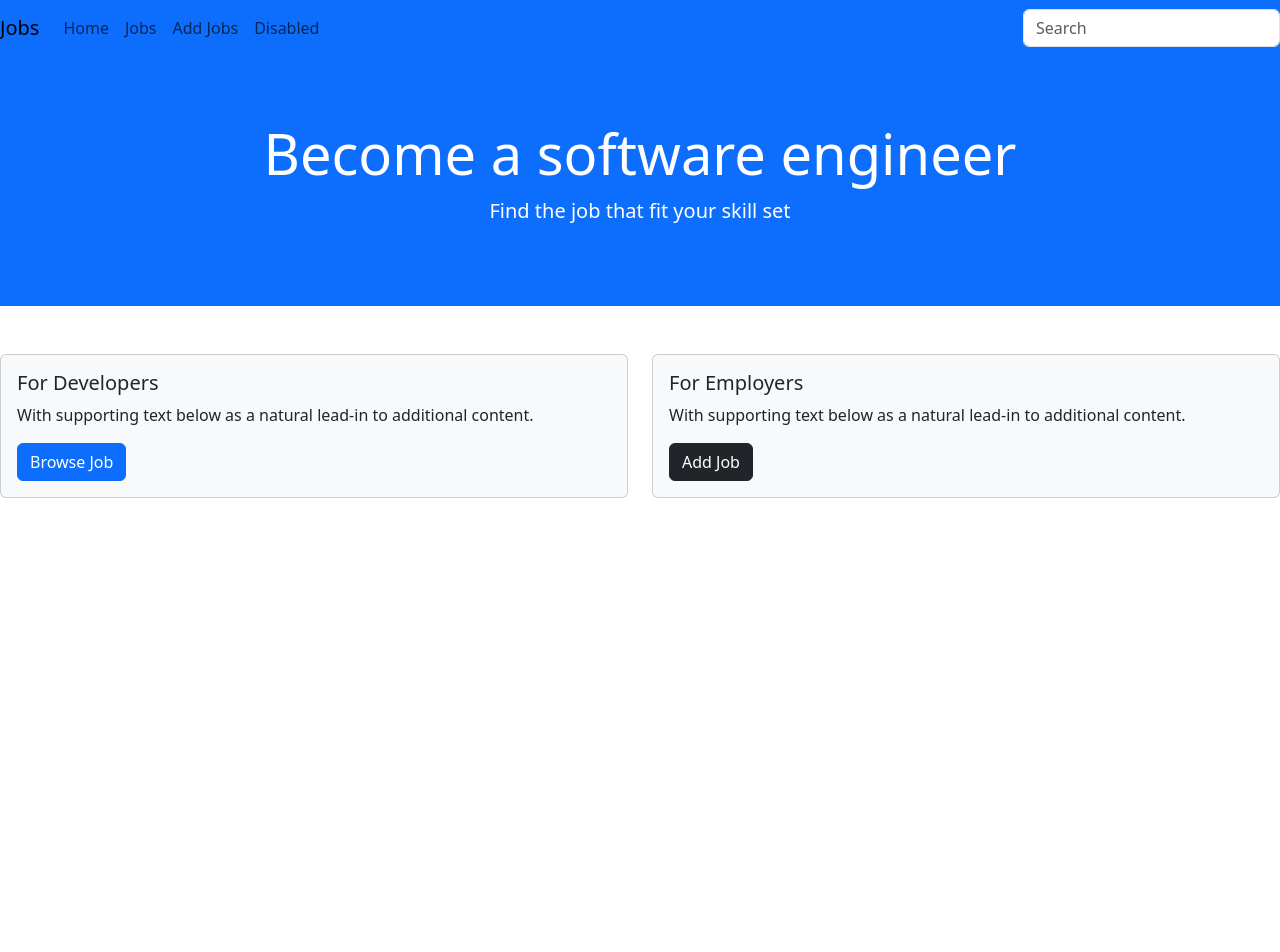
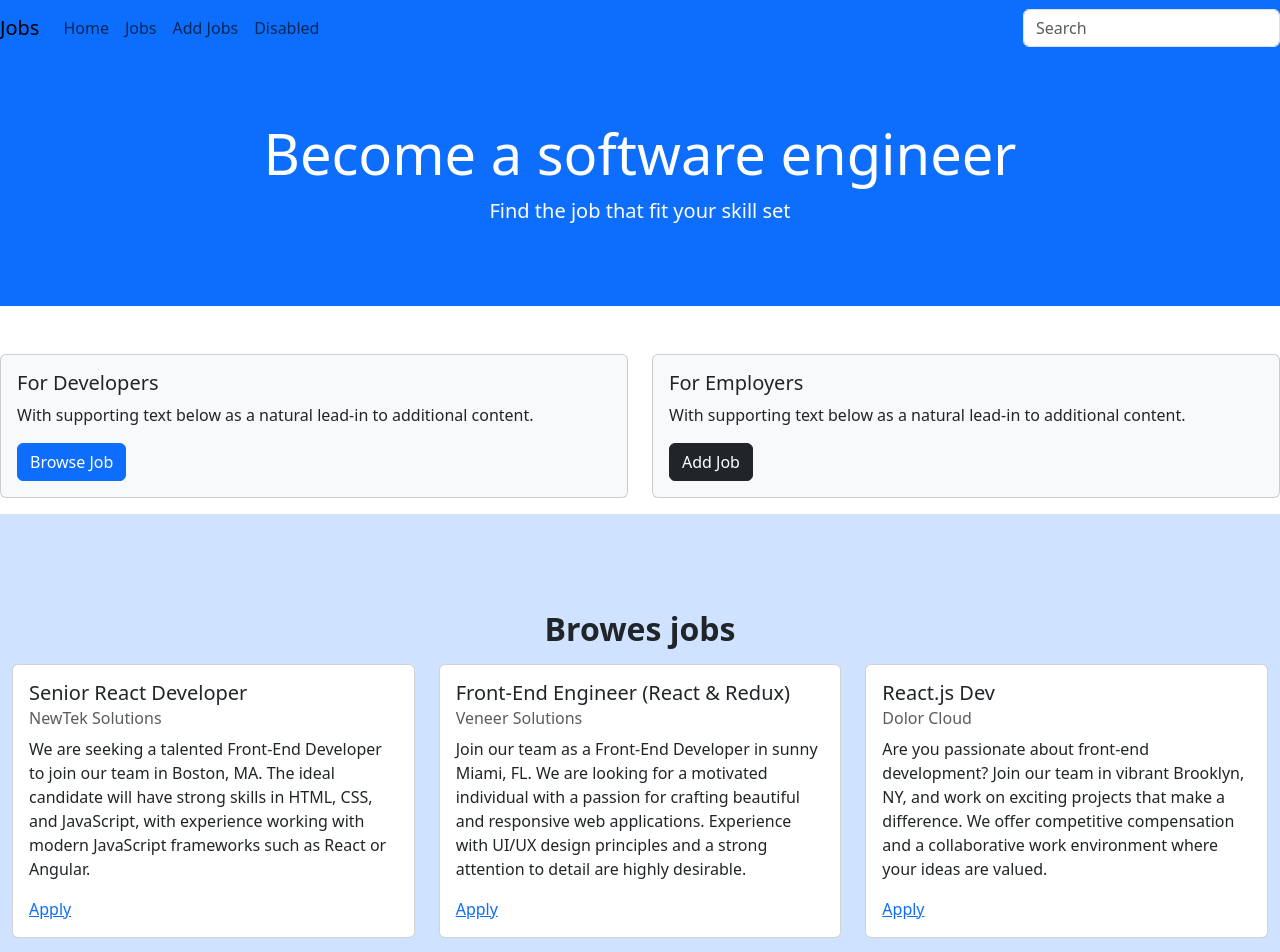
Before and after one commit to surangamadhushan24/job-listing-web, a React (Vite) app: page / in a window 1280 px wide. Shown: the top 952 px of the page. Before the commit the page ends 800 px from the top, so only its background shows below. Built offline with nearby package versions, Linux system fonts and the light colour scheme.

Commit message:
add react router

```diff
--- a/src/App.jsx
+++ b/src/App.jsx
@@ -2,6 +2,7 @@ import React from 'react';
 import Navbar from './component/Navbar';
 import Heroes from './component/Heroes';
 import HomeCards from './component/HomeCards';
+import JobListings from './component/JobListings';
 
 
 
@@ -12,6 +13,7 @@ function App() {
         <Navbar />
         <Heroes  />
         <HomeCards/>
+        <JobListings/>
 
         </>
     );
--- /dev/null
+++ b/src/component/JobListing.jsx
@@ -0,0 +1,20 @@
+import React from 'react'
+
+function JobListing({job}) {
+  return (
+    <>
+    <div className="col" >
+          <div className="card">
+            <div className="card-body">
+              <h5 className="card-title">{job.title}</h5>
+              <h6 className="card-subtitle mb-2 text-muted">{job.company.name}</h6>
+              <p className="card-text">{job.description}</p>
+              <a href={job.link} className="card-link">Apply</a>
+            </div>
+          </div>
+        </div>
+    </>
+  )
+}
+
+export default JobListing
--- a/src/component/JobListings.jsx
+++ b/src/component/JobListings.jsx
@@ -1,9 +1,25 @@
 import React from 'react'
 import jobs from '../jobs.json'
+import JobListing from './JobListing'
 
 function JobListings() {
+
+  const recentJobs = jobs.slice(0, 3)
+
   return (
+    <>
+    <div className="container-fluid bg-primary-subtle  py-5">
+    <h2 className='fw-bold text-center mt-5 mb-3'>Browes jobs</h2>
+    <div className="row row-cols-1 row-cols-md-3 g-4 " >
 
+      {recentJobs.map(job => (
+        <JobListing key={job.id} job={job} />
+
+      ))}
+
+    </div>
+    </div>
+    </>
   )
 }
 
```
Also changed, not shown: src/component/ViewAllJobs.jsx (added, +12 -0 lines).
